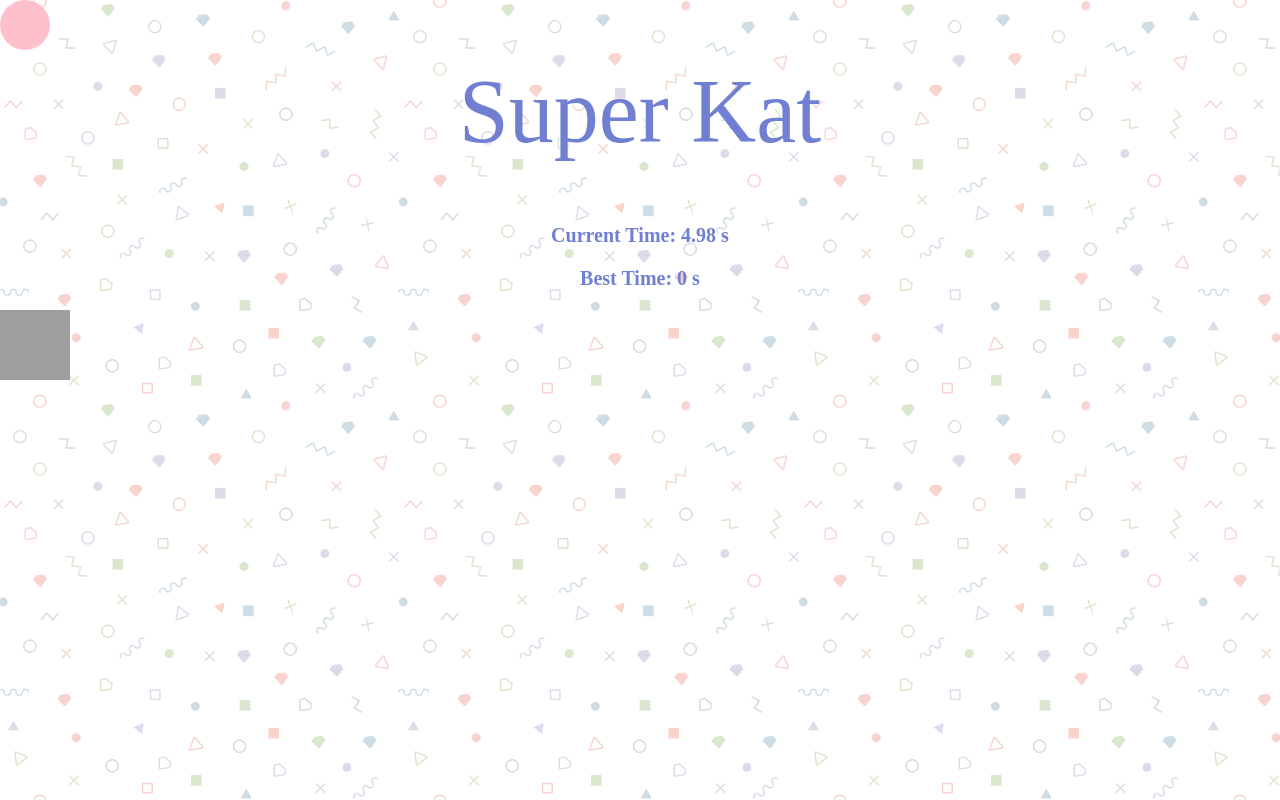
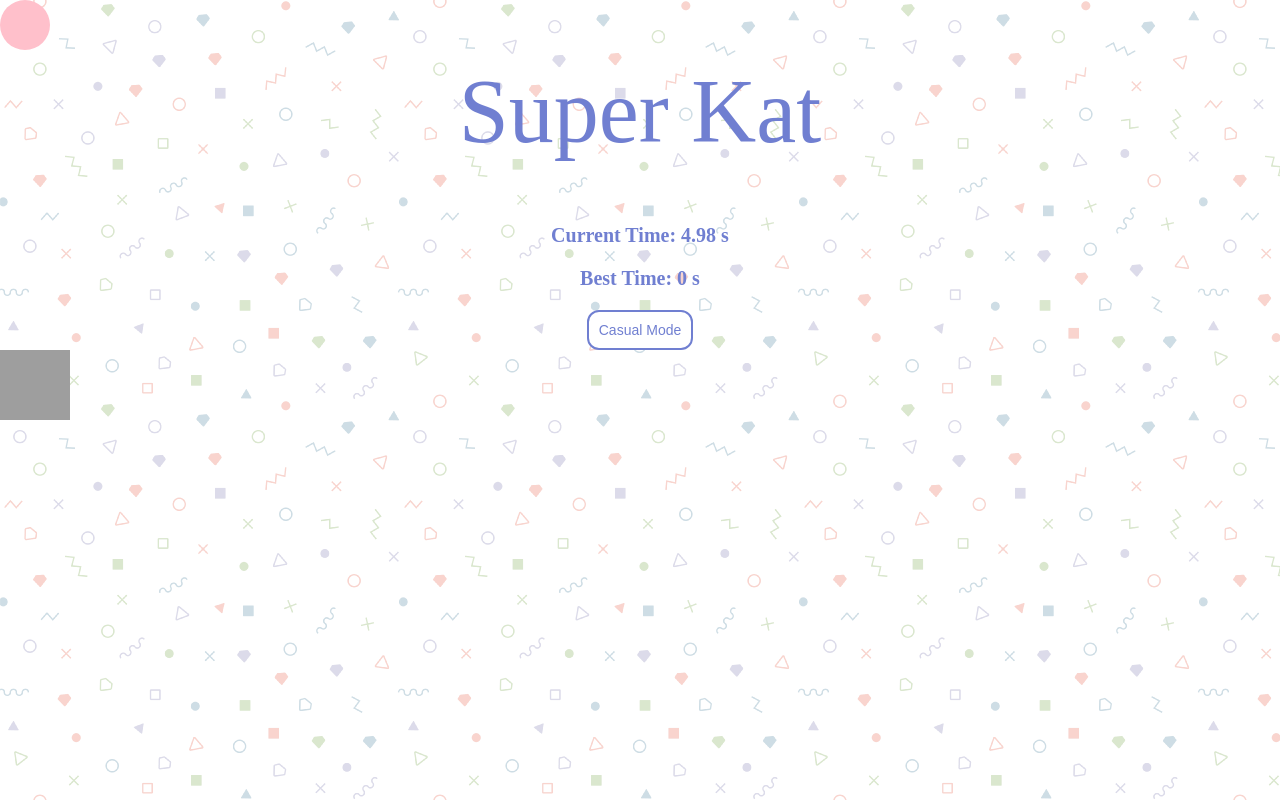
Before and after one commit to kimyouree/davidsCat, a React (Create React App) app: page / in a window 1280 px wide. Built offline with nearby package versions, Linux system fonts and the light colour scheme; grey boxes are pictures that could not be loaded; a web font is replaced by a local one.

Commit message:
implemented casual mode toggle

```diff
--- a/src/App.css
+++ b/src/App.css
@@ -38,3 +38,21 @@
 .timer-width{
      min-width: 100px;
 }
+
+.button-style{
+     border: 2px solid #707FD1;
+     color: #707FD1;
+     background-color: white;
+     font-size: 14px;
+     padding: 10px;
+     border-radius: 12px;
+     cursor: pointer;
+}
+
+.button-style:hover{
+     background-color: #DDDDDD;
+}
+
+.button-style:focus{
+     outline: none;
+}
--- a/src/App.js
+++ b/src/App.js
@@ -5,7 +5,7 @@ import MouseObject from './MouseObject';
 import CatObject from './CatObject';
 
 // set inital velocity and acceleration
-const velocity = 10;
+const velocity = 12;
 const initialCycleLength = 100;
 const acceleration = 0.96;
 const catW = 70;
@@ -30,6 +30,7 @@ class App extends Component {
         startTime: 0,
         currentTime: 0,
         bestTime: 0,
+        casualMode: false,
     }
     this.getMousePos = this.getMousePos.bind(this);
     this.moveMouseObject = this.moveMouseObject.bind(this);
@@ -37,6 +38,7 @@ class App extends Component {
     this.resetVel = this.resetVel.bind(this);
     this.checkWallCollision = this.checkWallCollision.bind(this);
     this.endGame = this.endGame.bind(this);
+    this.toggleCasualMode = this.toggleCasualMode.bind(this);
  }
 
  // get the mouse/cursor coordinates
@@ -91,7 +93,7 @@ moveCatObject(){
   let mousePos = this.state.mousePos;
   let dirX = 0;
   let dirY = 0;
-  let margin = 3;
+  let margin = 5;
   if(catPos.x - mousePos.x > margin){
     dirX = -1;
   }
@@ -123,8 +125,9 @@ checkWallCollision(){
   g = d.getElementsByTagName('body')[0],
   x = e.clientWidth || g.clientWidth,
   y = e.clientHeight|| g.clientHeight,
-  catPos = this.state.catPos
-  if(catPos.x<=10 || x - catPos.x <=10 || catPos.y <= 10 || y - catPos.y <= 10){
+  catPos = this.state.catPos,
+  wallMargin = 20
+  if(catPos.x <= wallMargin || x - catPos.x <= wallMargin || catPos.y <= wallMargin || y - catPos.y <= wallMargin){
     this.resetVel();
   }
 }
@@ -143,7 +146,8 @@ endGame(){
           mouseX = this.state.mousePos.x,
           mouseY = this.state.mousePos.y;
      if(((catX >= mouseX && catX <= mouseX + mouseW) || (catX + catW >= mouseX && catX + catW <= mouseX + mouseW))
-     && ((catY >= mouseY && catY <= mouseY + mouseH) || (catY + catH >= mouseY && catY + catH <= mouseY + mouseH))){
+     && ((catY >= mouseY && catY <= mouseY + mouseH) || (catY + catH >= mouseY && catY + catH <= mouseY + mouseH))
+     && !this.state.casualMode){
           this.setState({
                catPos: {
                     x:0,
@@ -156,14 +160,39 @@ endGame(){
      }
 }
 
+// hide timer and disable game end in casual mode
+toggleCasualMode(){
+     if(this.state.casualMode){
+          this.setState({
+               casualMode: false,
+               bestTime: 0,
+               startTime: Date.now(),
+               catPos: {
+                    x:0,
+                    y:0
+               },
+          })
+     }
+     else{
+          this.setState({
+               casualMode: true,
+               catPos: {
+                    x:0,
+                    y:0
+               },
+          });
+     }
+}
+
   render() {
     return (
       <div className="App">
 
         <div>
         <h1 className="title">Super Kat</h1>
-        <p className="timer-text">Current Time: <span className="timer-width">{this.state.currentTime}</span> s</p>
-        <p className="timer-text">Best Time: {this.state.bestTime} s</p>
+        <p className="timer-text" hidden={this.state.casualMode}>Current Time: <span className="timer-width">{this.state.currentTime}</span> s</p>
+        <p className="timer-text" hidden={this.state.casualMode}>Best Time: {this.state.bestTime} s</p>
+        <button className="button-style" onClick={this.toggleCasualMode}>{this.state.casualMode ? 'Normal Mode' : 'Casual Mode'}</button>
         <MouseObject mouseW={mouseW} mouseH={mouseH}/>
         <CatObject catW={catW} catH={catH}/>
         </div>
```
